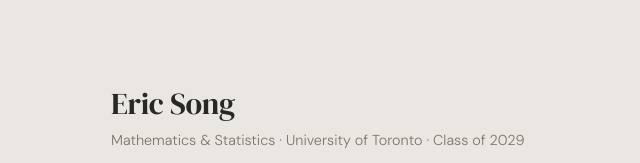
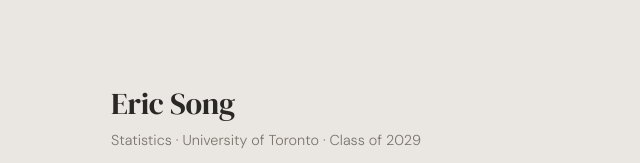
Before and after one commit to ChardXBT/personal_website, a plain HTML site: page index.html in a window 1280 px wide. Shown: the top 163 px of the page, 319-959 px from the left. Drawn offline with Linux system fonts and the light colour scheme.

Commit message:
changed stuff

```diff
--- a/index.html
+++ b/index.html
@@ -73,7 +73,7 @@
 <body>
   <div class="card">
     <h1>Eric Song</h1>
-    <p class="tagline">Mathematics &amp; Statistics · University of Toronto · Class of 2029</p>
+    <p class="tagline">Statistics · University of Toronto · Class of 2029</p>
     <p class="bio">
       Hey, I'm Eric. I'm into ML with a focus on multi-agent systems.
       On the side I build market-making bots and make videos. Feel free to connect with me on any platform.
```
Also changed, not shown: 2 other files.
